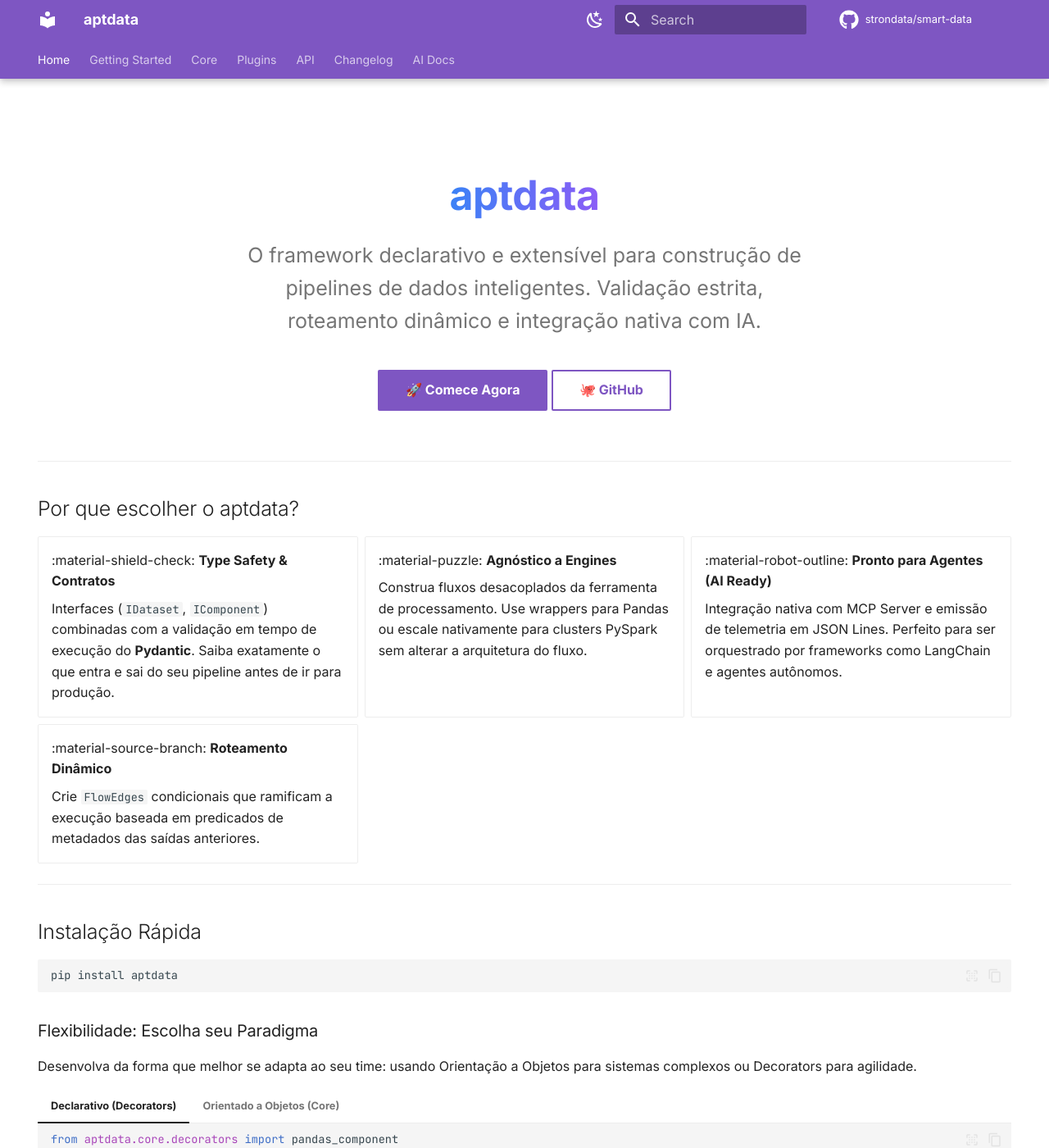
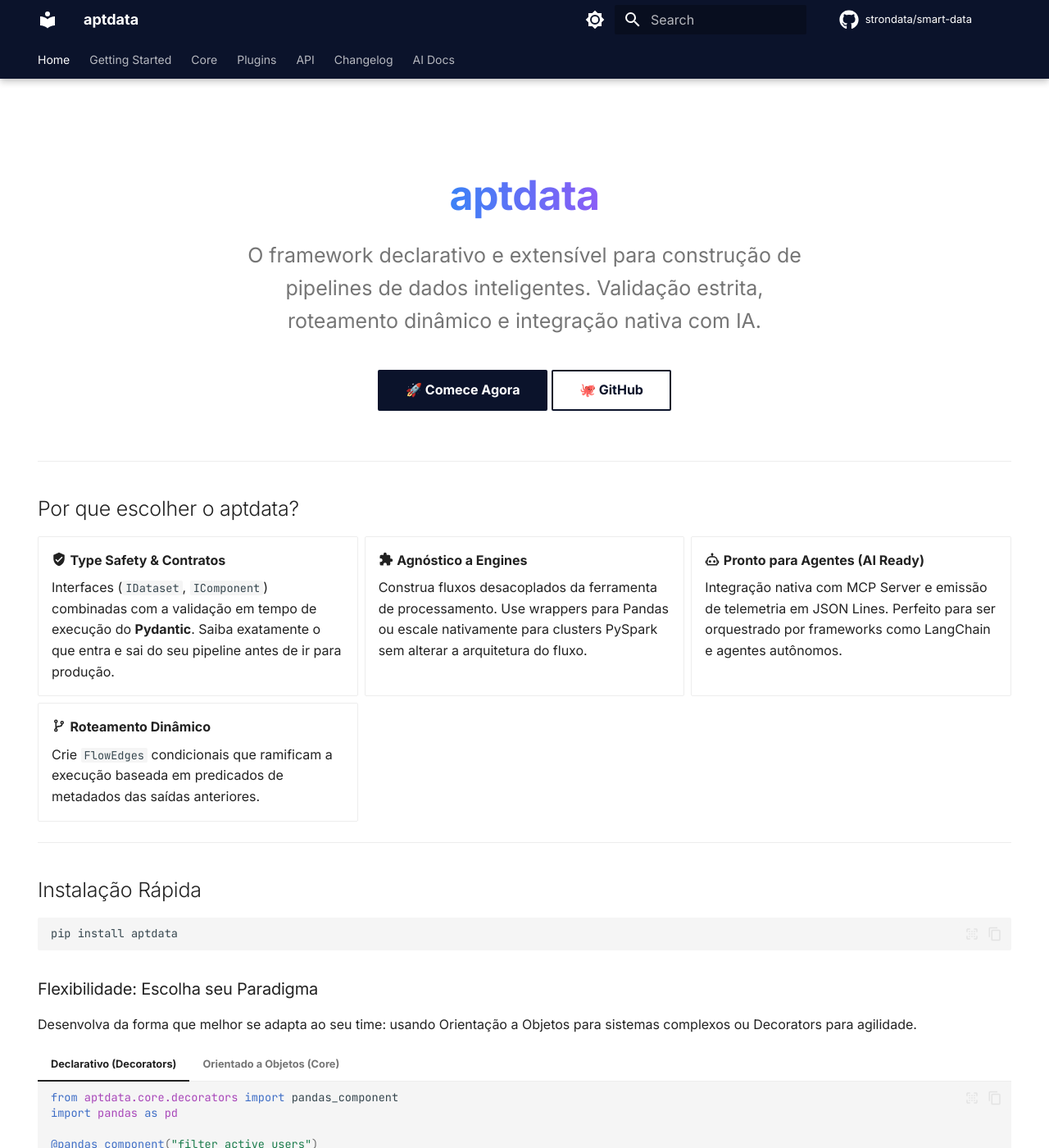
Before and after one commit to antunes-hq/aptdata-flow-os, an MkDocs documentation site: the page built from docs/index.md, in a window 1280 px wide and 1400 px high. Shown: the whole window at 82% size. Built offline with MkDocs 1.6.1 and Material for MkDocs 9.7.7, drawn with Linux system fonts in a browser that asks for light colours; comment, search, counter and statistics services are not loaded.

Commit message:
docs: moderniza o design do Material for MkDocs com dark theme default, cores personalizadas e ícones SVG
Implementa as mudanças de UI/UX sugeridas para deixar a documentação do aptdata
com uma aparência mais tecnológica e profissional:
- Adiciona configuração `pymdownx.emoji` para correta renderização de ícones SVG.
- Altera a paleta padrão para `slate` (modo escuro) com detalhes em laranja (`orange`) e
  injetando um azul escuro via cor primária `custom`.
- Cria `docs/stylesheets/custom.css` com as variáveis de cor exatas para
  o Azul Escuro Tecnológico e Laranja Vibrante, incluindo botões com bordas arredondadas.
- Omitida a configuração de logo por enquanto (para não causar falha de build),
  mas incluída a classe CSS de gradient text que pode ser aplicada nos cabeçalhos.

Co-authored-by: Lucasa22 <22979127+Lucasa22@users.noreply.github.com>

```diff
--- /dev/null
+++ b/docs/stylesheets/custom.css
@@ -0,0 +1,17 @@
+/* docs/stylesheets/custom.css */
+:root {
+  /* Azul Escuro Tecnológico para as barras e cabeçalhos */
+  --md-primary-fg-color: #0b132b;
+  --md-primary-fg-color--light: #1c2541;
+  --md-primary-fg-color--dark: #050a1f;
+
+  /* Laranja Vibrante para o Accent (botões, links, etc) */
+  --md-accent-fg-color: #ff6a00;
+  --md-accent-fg-color--transparent: rgba(255, 106, 0, 0.1);
+}
+
+/* Opcional: Arredondar mais os botões para ficar mais moderno */
+.md-button {
+  border-radius: 8px;
+  font-weight: bold;
+}
--- a/mkdocs.yml
+++ b/mkdocs.yml
@@ -8,20 +8,20 @@ edit_uri: edit/main/docs/
 theme:
   name: material
   palette:
+    - media: "(prefers-color-scheme: dark)"
+      scheme: slate
+      primary: custom
+      accent: orange
+      toggle:
+        icon: material/brightness-4
+        name: Mudar para modo claro
     - media: "(prefers-color-scheme: light)"
       scheme: default
-      primary: deep purple
-      accent: teal
+      primary: custom
+      accent: orange
       toggle:
-        icon: material/weather-night
+        icon: material/brightness-7
         name: Mudar para modo escuro
-    - media: "(prefers-color-scheme: dark)"
-      scheme: slate
-      primary: deep purple
-      accent: teal
-      toggle:
-        icon: material/weather-sunny
-        name: Mudar para modo claro
   features:
     - navigation.tabs
     - navigation.tabs.sticky
@@ -49,6 +49,7 @@ extra_javascript:
 
 extra_css:
   - stylesheets/extra.css
+  - stylesheets/custom.css
 
 plugins:
   - search
@@ -95,6 +96,12 @@ nav:
 markdown_extensions:
   - admonition
   - md_in_html
+  - pymdownx.emoji:
+      emoji_index: !!python/name:material.extensions.emoji.twemoji
+      emoji_generator: !!python/name:material.extensions.emoji.to_svg
+      options:
+        custom_icons:
+          - overrides/.icons
   - pymdownx.details
   - pymdownx.superfences:
       custom_fences:
```
